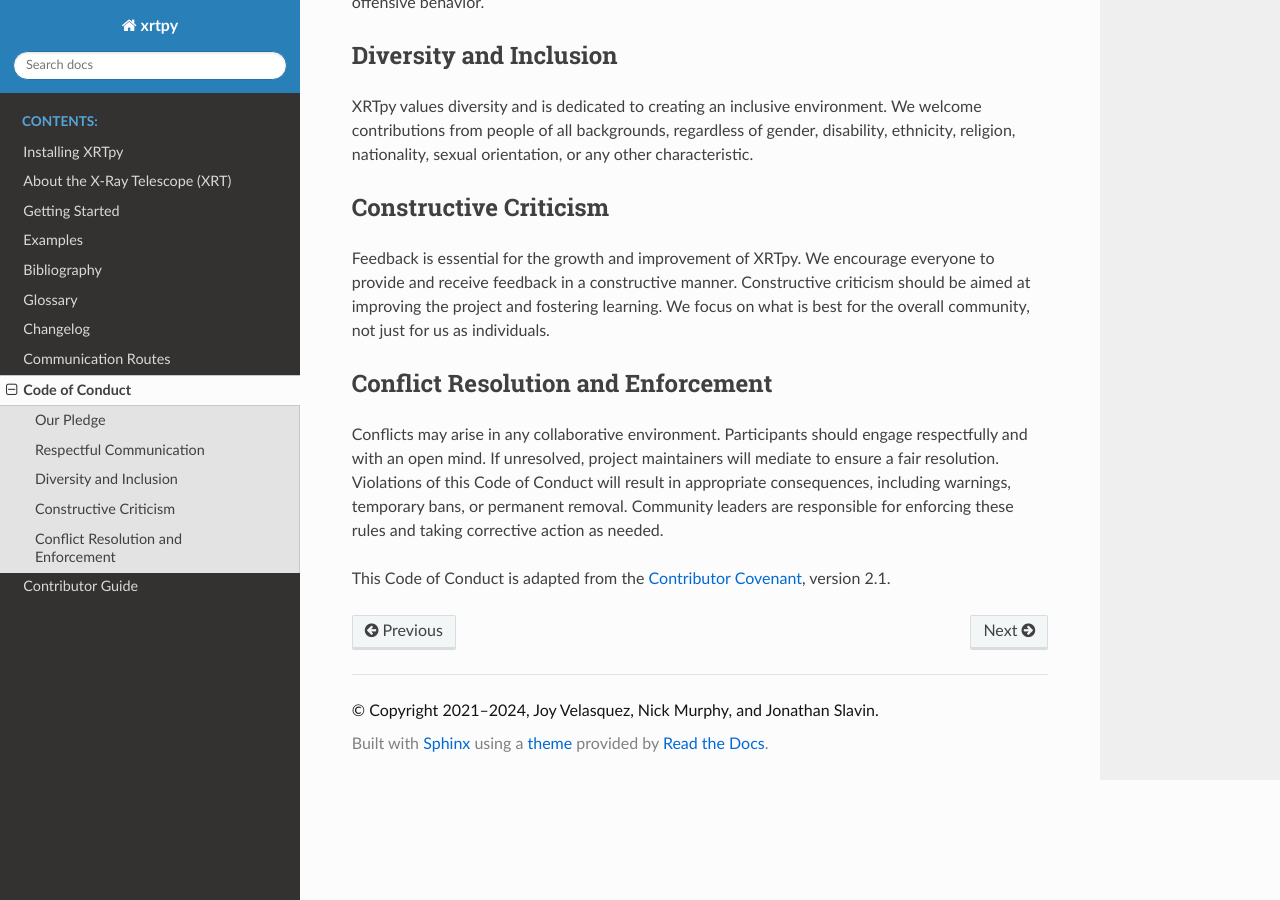
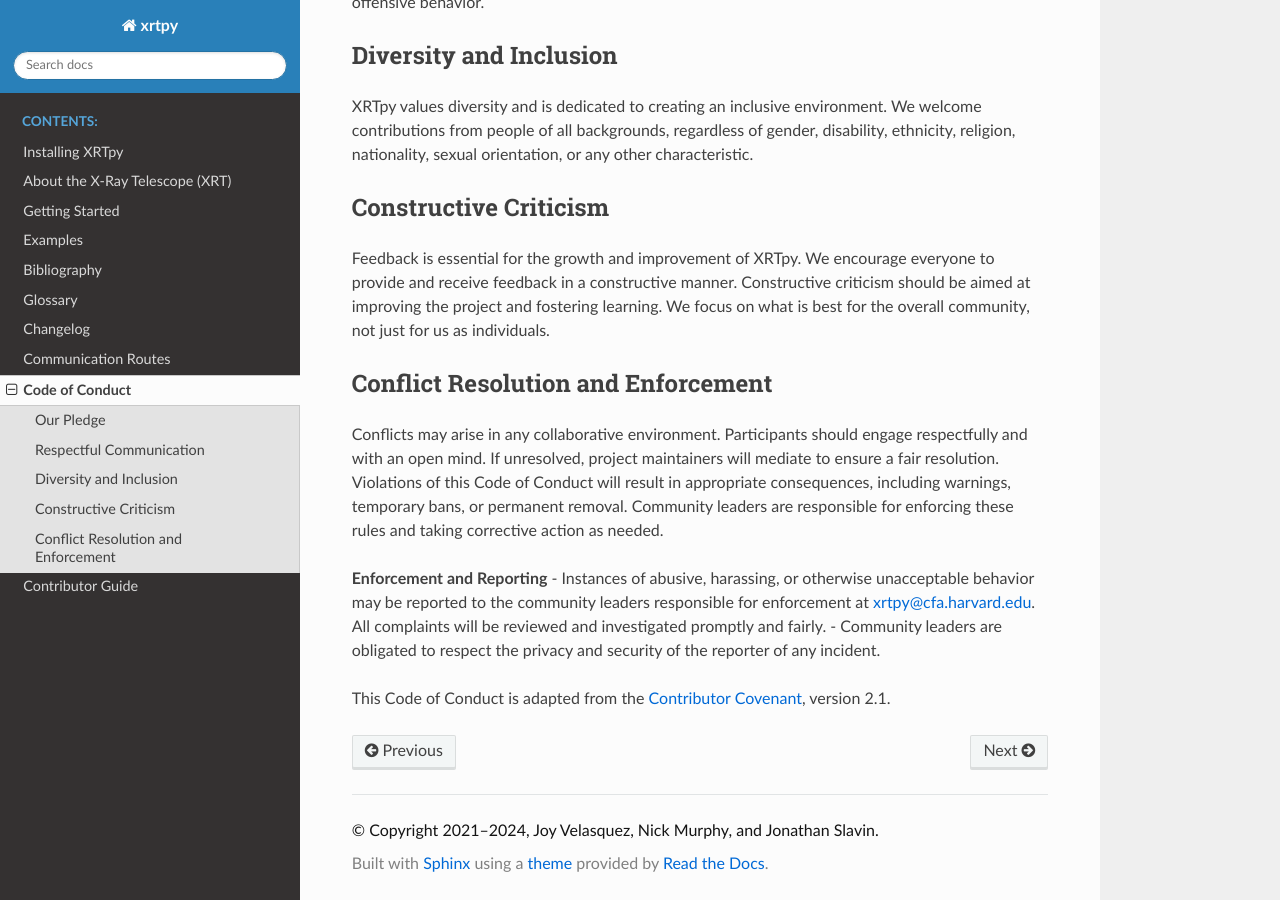
Before and after one commit to HinodeXRT/xrtpy, a Sphinx documentation site: the page built from docs/CODE_OF_CONDUCT.rst, in a window 1280 px wide and 900 px high, scrolled down 545 px. Built offline with Sphinx 7.4.7 and the Read the Docs theme 2.0.0, drawn with Linux system fonts in a browser that asks for light colours; pages that are not in the unit, such as notebooks, are missing from menus.

Commit message:
Adding Enforcement and Reporting

```diff
--- a/docs/CODE_OF_CONDUCT.rst
+++ b/docs/CODE_OF_CONDUCT.rst
@@ -39,6 +39,10 @@ If unresolved, project maintainers will mediate to ensure a fair resolution. Vio
 in appropriate consequences, including warnings, temporary bans, or permanent removal. Community leaders are responsible for
 enforcing these rules and taking corrective action as needed.
 
+**Enforcement and Reporting**
+- Instances of abusive, harassing, or otherwise unacceptable behavior may be reported to the community leaders responsible for enforcement at xrtpy@cfa.harvard.edu. All complaints will be reviewed and investigated promptly and fairly.
+- Community leaders are obligated to respect the privacy and security of the reporter of any incident.
+
 This Code of Conduct is adapted from the `Contributor Covenant`_, version 2.1.
 
 .. _Contributor Covenant : https://www.contributor-covenant.org/version/2/1/code_of_conduct.html
```
